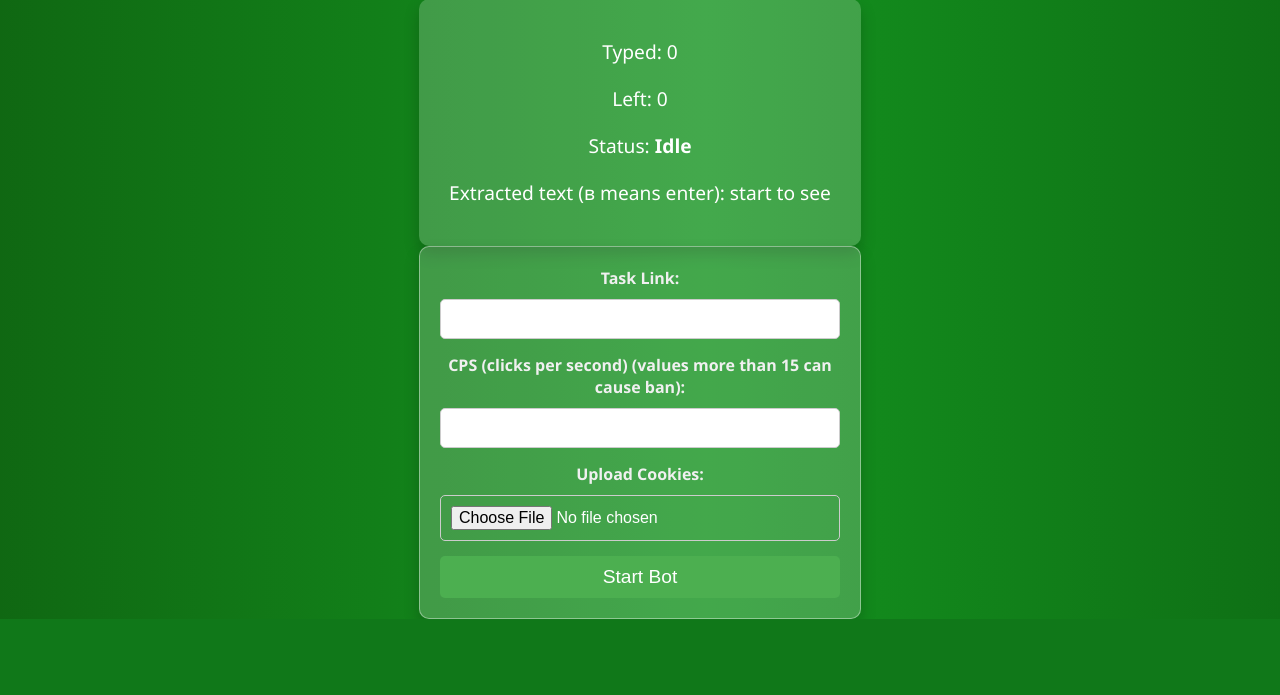
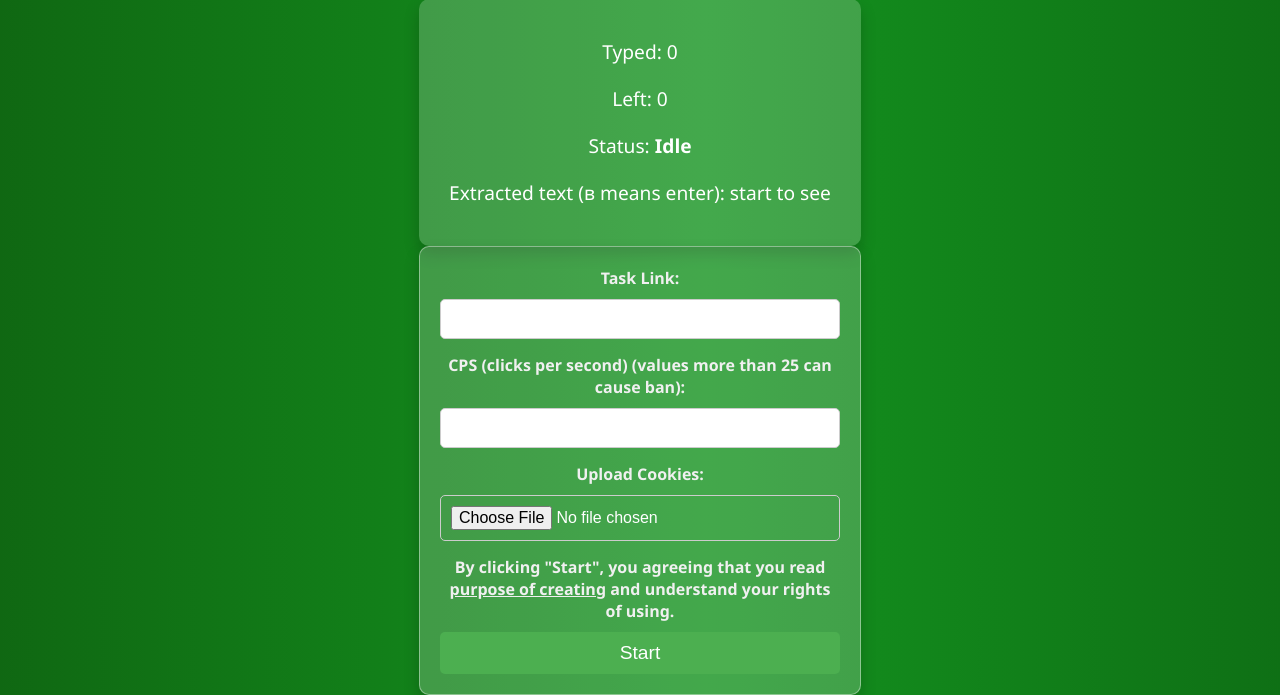
Before and after one commit to slavik2011/tc-server, a Flask app: page / in a window 1280 px wide. Shown: the part 263-958 px from the top of the page. Before the commit the page ends 882 px from the top, so only its background shows below. Run offline with Flask 3, Linux system fonts and the light colour scheme; parts of the project's set-up code (start-up, migrations or seed data) failed here and were passed over; some libraries are stand-ins or nearby versions.

Commit message:
Update index.html

```diff
--- a/templates/index.html
+++ b/templates/index.html
@@ -172,13 +172,15 @@
             <label for="task_link">Task Link:</label>
             <input type="text" id="task_link" name="task_link" required>
 
-            <label for="cps">CPS (clicks per second) (values more than 15 can cause ban):</label>
-            <input type="number" id="cps" name="cps" required min="1" max="15">
+            <label for="cps">CPS (clicks per second) (values more than 25 can cause ban):</label>
+            <input type="number" id="cps" name="cps" required min="1" max="25">
 
             <label for="cookies">Upload Cookies:</label>
             <input type="file" id="cookies" name="cookies" required>
 
-            <button type="submit">Start Bot</button>
+            <label for="cookies">By clicking "Start", you agreeing that you read <a href="/whyicreatedthat" target="_blank" style="color: inherit; text-decoration: underline;">purpose of creating</a> and understand your rights of using.</label>
+
+            <button type="submit">Start</button>
         </form>
     </div>
 
```
